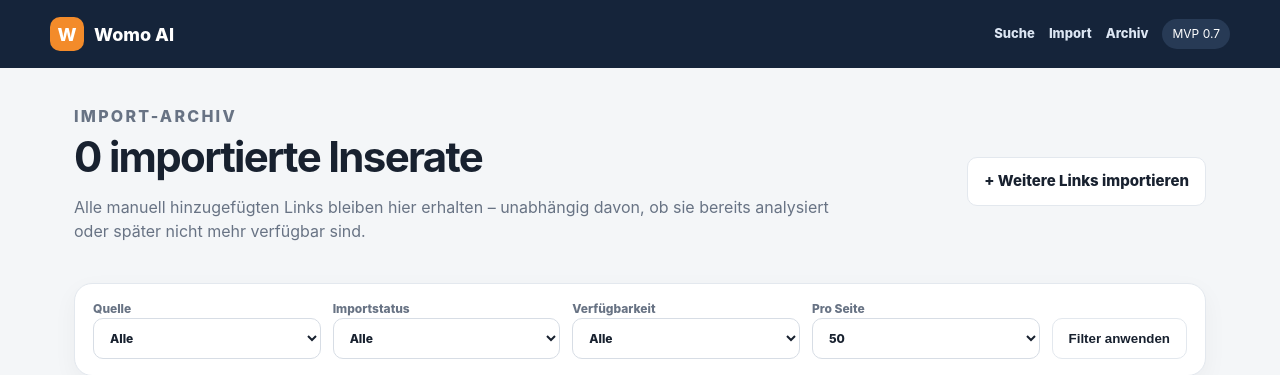
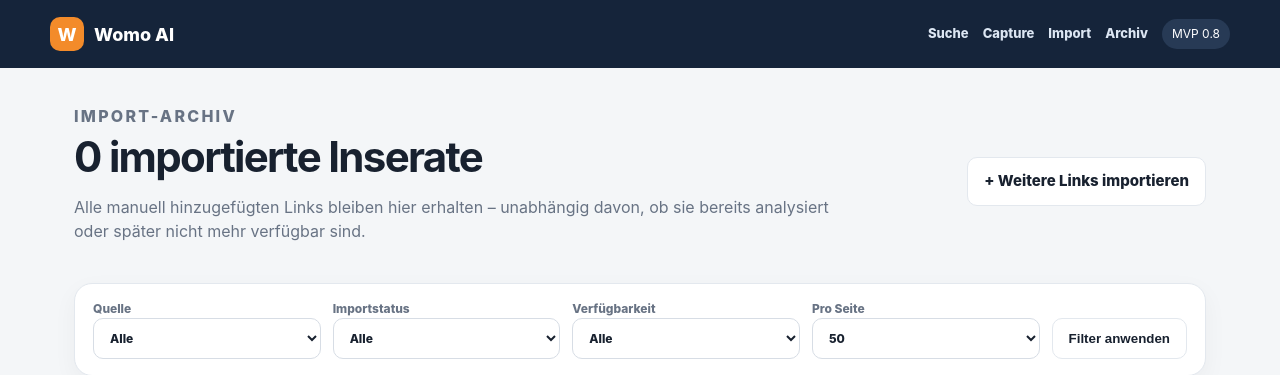
Before and after one commit to danielwauer-maker/womo-ai, a FastAPI app: page /archive in a window 1280 px wide. Shown: the top 375 px of the page. Run offline with FastAPI, Linux system fonts and the light colour scheme; data that the repository does not hold is empty.

Commit message:
Expose One-Tap Capture in navigation

```diff
--- a/app/templates/base.html
+++ b/app/templates/base.html
@@ -14,9 +14,10 @@
     <a class="brand" href="/"><span class="brand-mark">W</span><span>Womo AI</span></a>
     <nav class="topnav">
       <a href="/">Suche</a>
+      <a href="/capture/setup">Capture</a>
       <a href="/share">Import</a>
       <a href="/archive">Archiv</a>
-      <span class="badge">MVP 0.7</span>
+      <span class="badge">MVP 0.8</span>
     </nav>
   </header>
   <main class="page">{% block content %}{% endblock %}</main>
```
